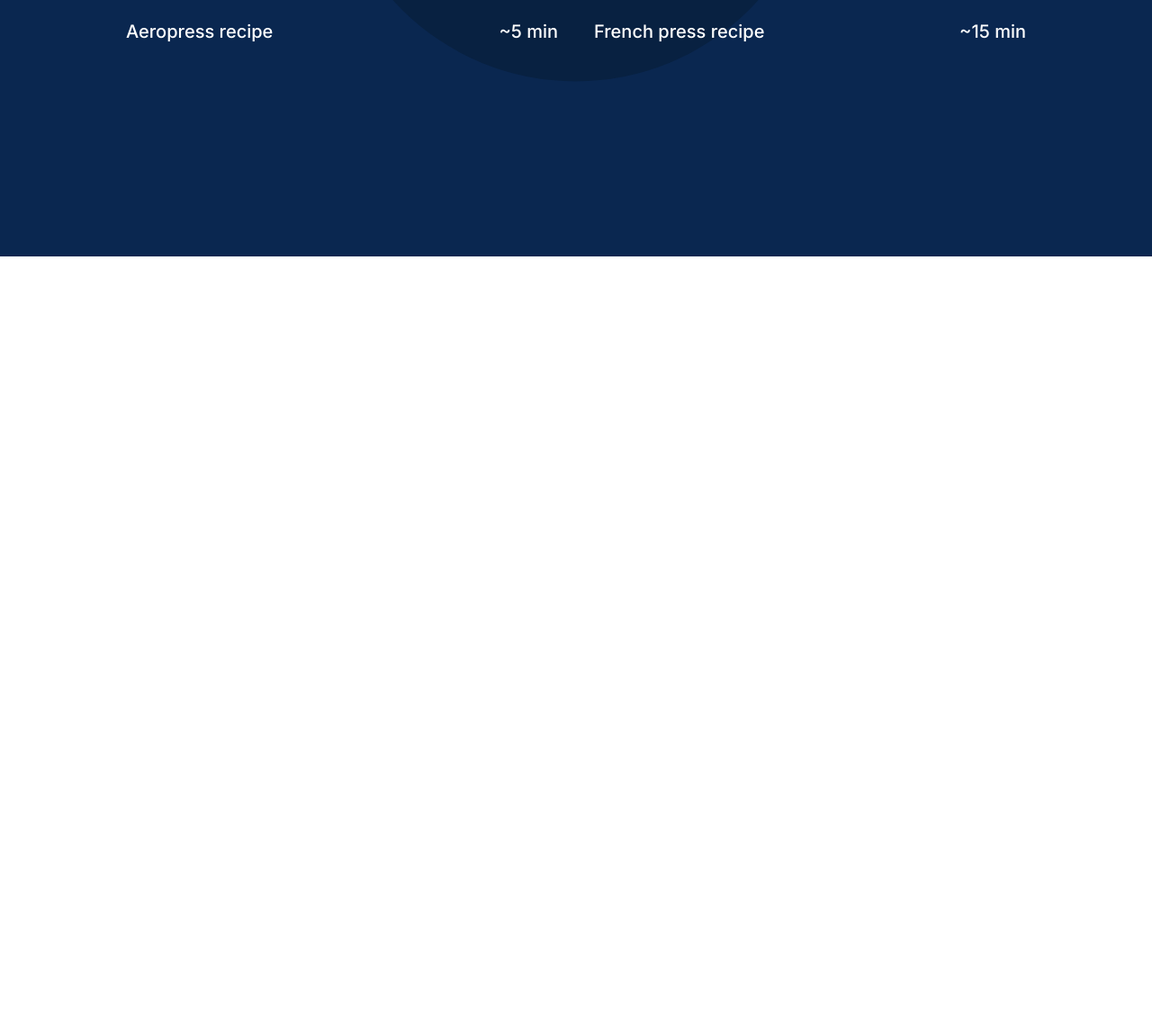
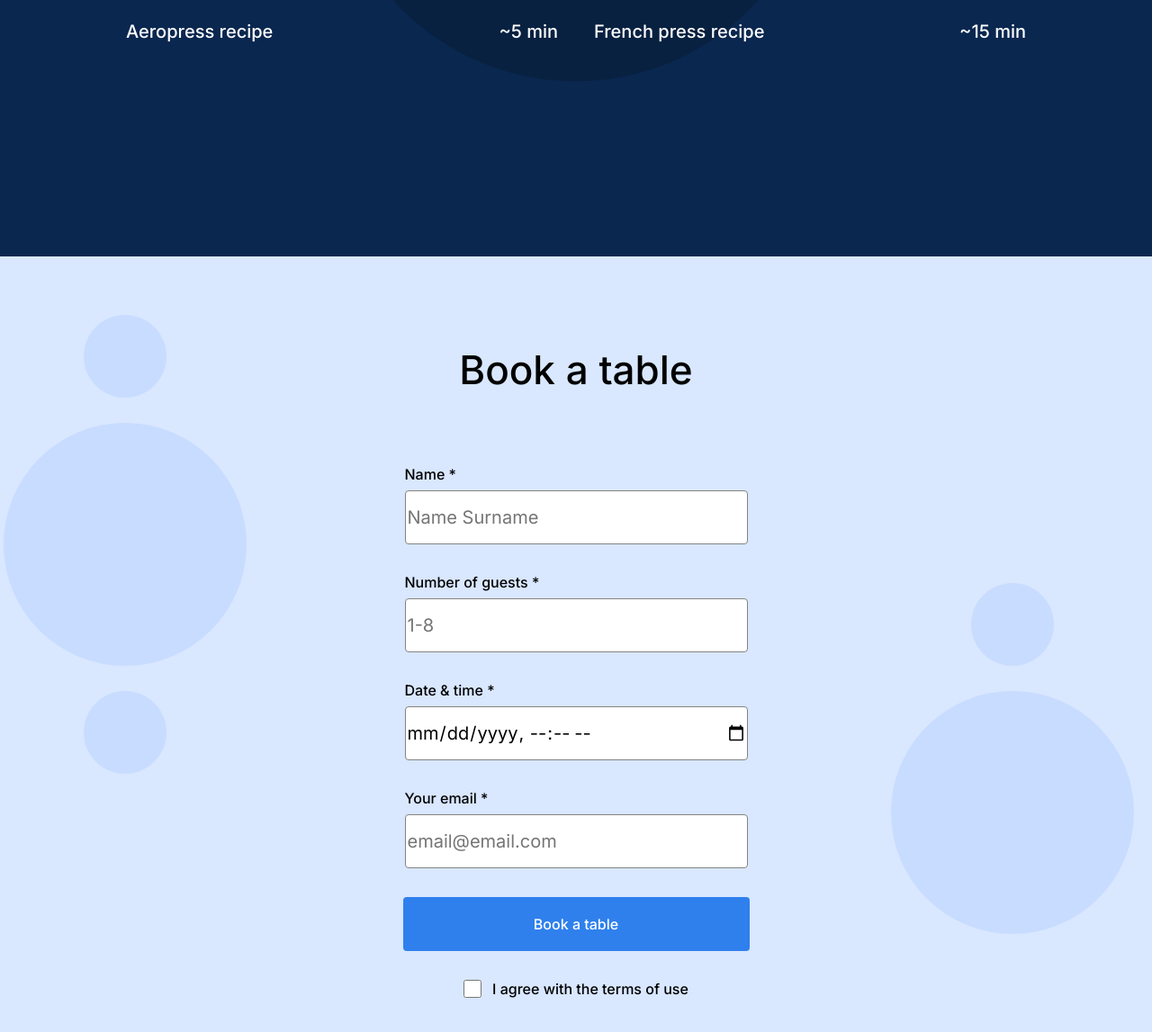
Before and after one commit to Jaden-EC/se_project_coffeeshop, a plain HTML site: page index.html in a window 1280 px wide. Shown: the part 1393-2540 px from the top of the page at 90% size. Before the commit the page ends 1678 px from the top, so only its background shows below. Drawn offline with Linux system fonts and the light colour scheme.

Commit message:
Stage 3 update

```diff
--- a/index.html
+++ b/index.html
@@ -96,7 +96,56 @@
             </div>
           </div>
         </section>
-        <section class="reservation" id="reservation"></section>
+        <section class="reservation" id="reservation">
+          <h2 class="reservation__title">Book a table</h2>
+          <form class="form reservation__form">
+            <fieldset class="form__fieldset">
+              <label for="name" class="form__label"
+                >Name *
+                <input
+                  type="text"
+                  id="name"
+                  placeholder="Name Surname"
+                  class="form__input"
+                />
+              </label>
+              <label for="guests" class="form__label"
+                >Number of guests *
+                <input
+                  type="number"
+                  id="guests"
+                  placeholder="1-8"
+                  min="1"
+                  max="8"
+                  class="form__input"
+                />
+              </label>
+              <label for="date-time" class="form__label"
+                >Date & time *
+                <input
+                  type="datetime-local"
+                  id="date-time"
+                  class="form__input"
+                />
+              </label>
+              <label for="email" class="form__label"
+                >Your email *
+                <input
+                  type="email"
+                  id="email"
+                  placeholder="email@email.com"
+                  class="form__input"
+                />
+              </label>
+            </fieldset>
+            <button type="submit" class="form__button">Book a table</button>
+            <label for="terms" class="form__label form__label_checkbox"
+              >I agree with the terms of use
+              <input type="checkbox" id="terms" class="form__checkbox" />
+              <span class="form__checkbox-style"></span>
+            </label>
+          </form>
+        </section>
         <section class="menu" id="menu"></section>
         <section class="about" id="contacts"></section>
       </main>
--- a/pages/index.css
+++ b/pages/index.css
@@ -149,3 +149,90 @@
   font-size: 20px;
   line-height: 30px;
 }
+
+.reservation {
+  background-color: #d9e7ff;
+  background-size: cover;
+  background-position: center;
+  background-repeat: no-repeat;
+  background-image: url(../images/background_reservation.svg);
+  padding: 100px 0 120px;
+}
+
+.reservation__title {
+  font-weight: 500;
+  font-size: 44px;
+  line-height: 52px;
+  margin: 0 0 80px;
+  text-align: center;
+}
+
+.reservation__form {
+  margin: 0 auto;
+}
+
+.form {
+  max-width: 385px;
+}
+
+.form__fieldset {
+  border: none;
+  padding: 0;
+}
+
+.form__label {
+  display: block;
+  font-weight: 500;
+  font-size: 16px;
+  line-height: 20px;
+}
+
+.form__input {
+  box-sizing: border-box;
+  border: 1px solid #838383;
+  border-radius: 4px;
+  width: 100%;
+  height: 60px;
+  margin: 8px 0 32px;
+  font-size: 20px;
+  line-height: 30px;
+  color: #838383;
+}
+
+.form__input[type="datetime-local"] {
+  color: #000;
+}
+
+.form__button {
+  border: none;
+  border-radius: 4px;
+  width: 100%;
+  height: 60px;
+  margin-bottom: 32px;
+  font-weight: 500;
+  font-size: 16px;
+  line-height: 20px;
+  background-color: #2f80ed;
+  color: #fff;
+  cursor: pointer;
+}
+
+.form__button:hover {
+  background-color: #0077b3;
+}
+
+.form__label_checkbox {
+  display: flex;
+  flex-direction: row-reverse;
+  justify-content: center;
+  font-weight: 500;
+  font-size: 16px;
+  line-height: 20px;
+}
+
+.form__checkbox {
+  width: 20px;
+  height: 20px;
+  margin-right: 12px;
+  cursor: pointer;
+}
```
Also changed, not shown: images/check.svg (deleted).
